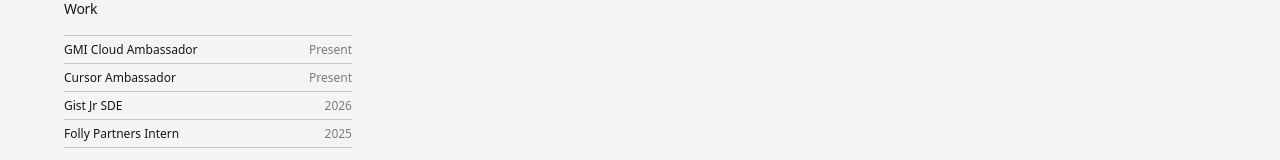
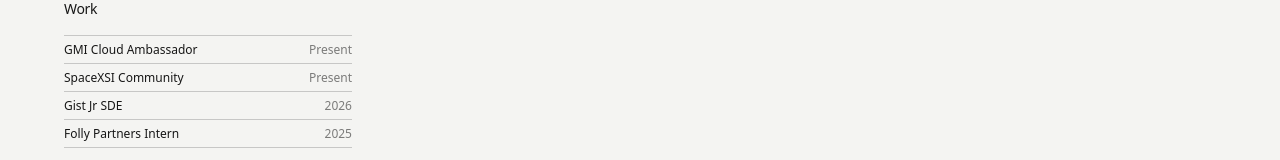
Before and after one commit to Alhwyn/portfolio, a Next.js app: page / in a window 1280 px wide. Shown: the part 163-323 px from the top of the page. Built offline with nearby package versions, Linux system fonts and the light colour scheme.

Commit message:
Rename the Cursor Ambassador role to SpaceXSI Community.

```diff
--- a/components/WorkExperienceList.tsx
+++ b/components/WorkExperienceList.tsx
@@ -14,10 +14,10 @@ const experiences: Experience[] = [
     href: "https://www.gmicloud.ai",
   },
   {
-    company: "Cursor",
-    role: "Ambassador",
+    company: "SpaceXSI",
+    role: "Community",
     dates: "Present",
-    href: "https://cursor.com",
+    href: "https://luma.com/spacexsi-community",
   },
   {
     company: "Gist",
```
